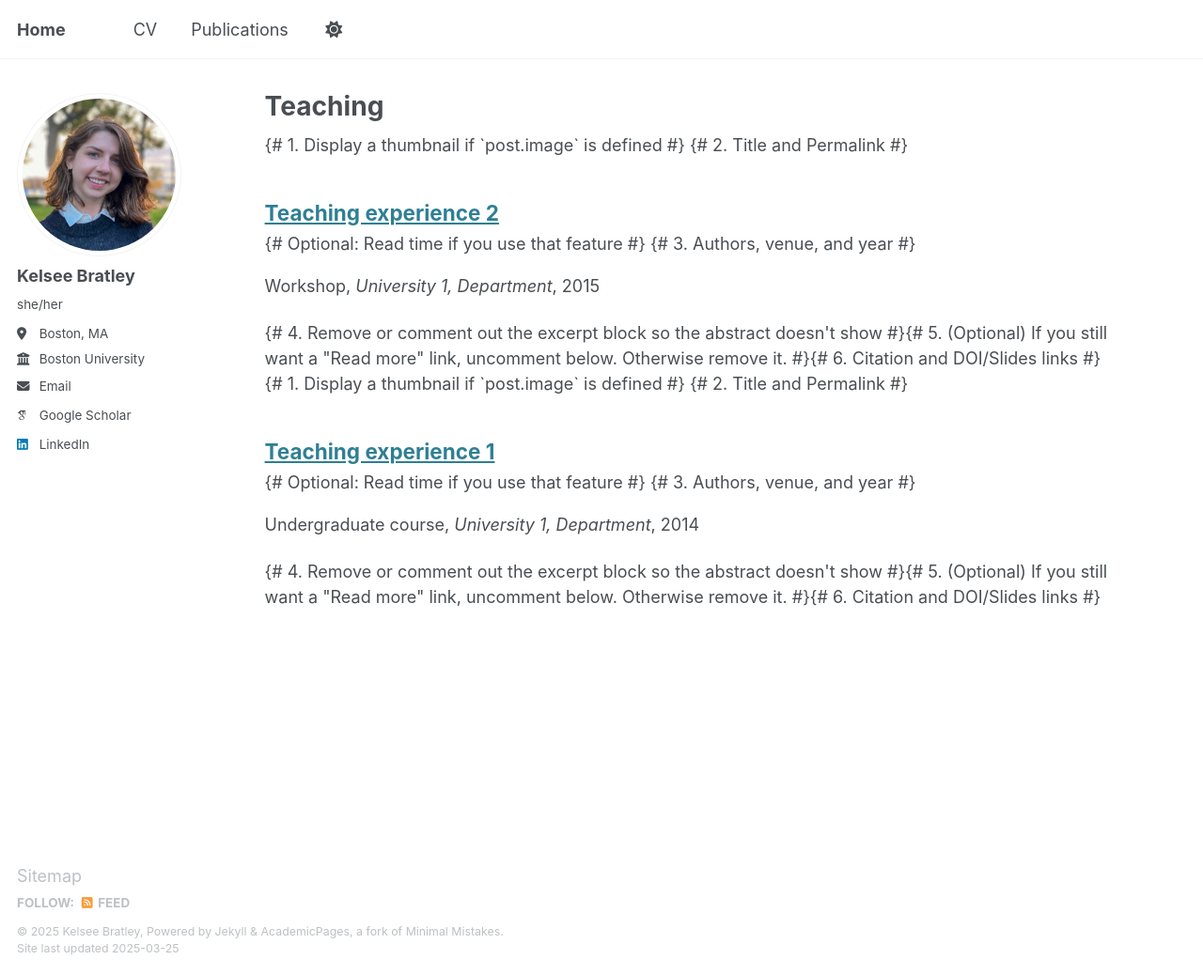
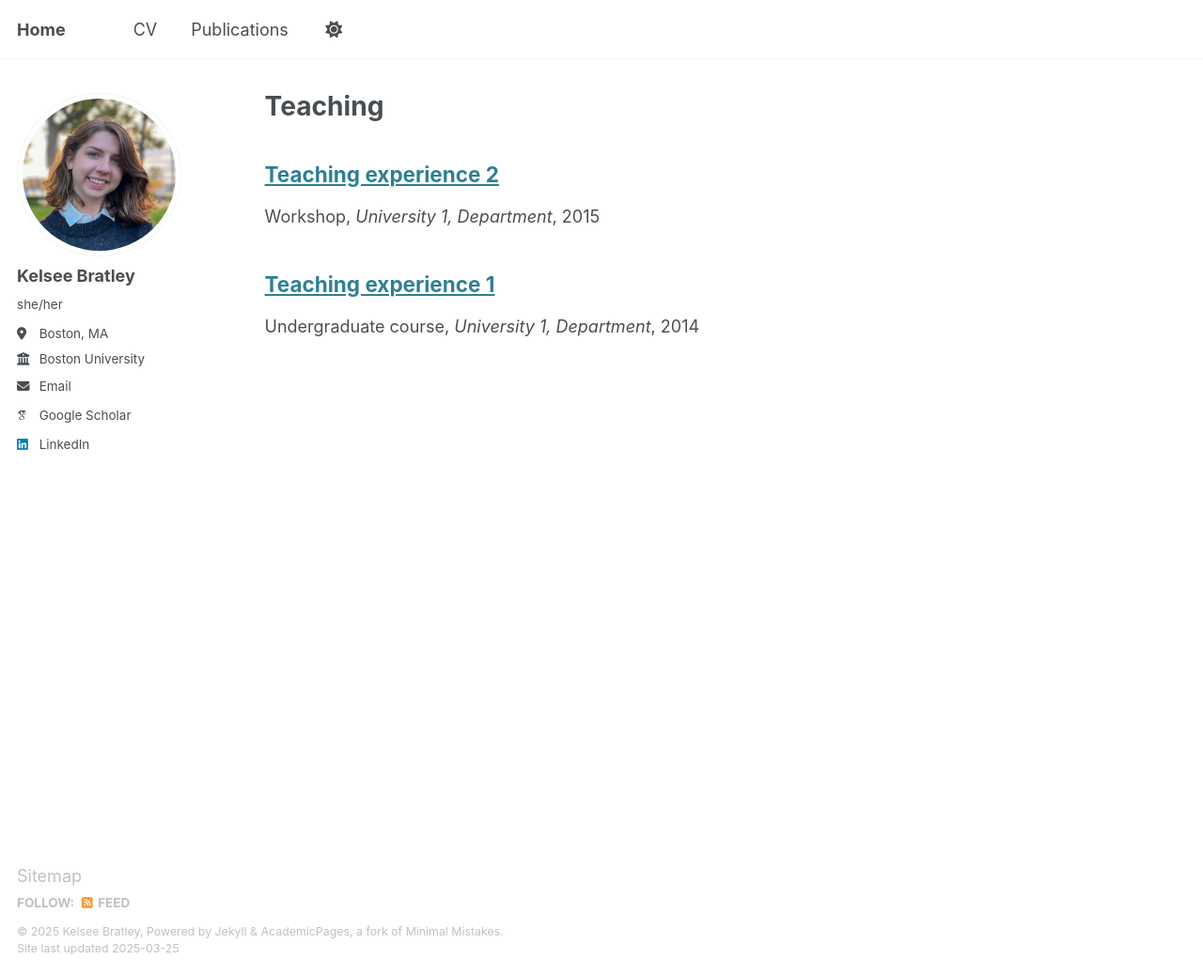
Before and after one commit to kbratley/kbratley.github.io, a Jekyll site: the page built from _pages/teaching.html, in a window 1280 px wide and 1038 px high. Shown: the whole window at 94% size. Built offline with Jekyll 4.4.1, drawn with Linux system fonts in a browser that asks for light colours; some web fonts are replaced.

Commit message:
Update archive-single.html

```diff
--- a/_includes/archive-single.html
+++ b/_includes/archive-single.html
@@ -15,14 +15,15 @@
 <div class="{{ include.type | default: "list" }}__item">
   <article class="archive__item" itemscope itemtype="http://schema.org/CreativeWork">
 
-    {# 1. Display a thumbnail if `post.image` is defined #}
+    {% comment %}
+      Display a thumbnail if `post.image` is defined
+    {% endcomment %}
     {% if post.image %}
       <div class="archive__item-teaser" style="float: left; margin-right: 1rem; max-width: 120px;">
         <img src="{{ post.image | prepend: base_path }}" alt="Thumbnail" style="width: 100%;">
       </div>
     {% endif %}
 
-    {# 2. Title and Permalink #}
     <h2 class="archive__item-title" itemprop="headline">
       {% if post.link %}
         <a href="{{ post.link }}">{{ title }}</a>
@@ -35,7 +36,6 @@
       {% endif %}
     </h2>
 
-    {# Optional: Read time if you use that feature #}
     {% if post.read_time %}
       <p class="page__meta">
         <i class="fa fa-clock" aria-hidden="true"></i>
@@ -43,16 +43,13 @@
       </p>
     {% endif %}
 
-    {# 3. Authors, venue, and year #}
     {% if post.collection == 'teaching' %}
-      <p> {{ post.type }}, <i>{{ post.venue }}</i>, {{ post.date | default: "1900-01-01" | date: "%Y" }} </p>
+      <p>{{ post.type }}, <i>{{ post.venue }}</i>, {{ post.date | default: "1900-01-01" | date: "%Y" }}</p>
     {% elsif post.collection == 'publications' %}
       {% if post.authors %}
         <p class="pub-authors">{{ post.authors }}</p>
       {% endif %}
-      <p>
-        <i>{{ post.venue }}</i>, {{ post.date | default: "1900-01-01" | date: "%Y" }}
-      </p>
+      <p><i>{{ post.venue }}</i>, {{ post.date | default: "1900-01-01" | date: "%Y" }}</p>
     {% elsif post.date %}
       <p class="page__date">
         <strong>
@@ -65,25 +62,18 @@
       </p>
     {% endif %}
 
-    {# 4. Remove or comment out the excerpt block so the abstract doesn't show #}
+    {% comment %}
+      Remove or comment out excerpt code so the abstract doesn't show on the listing:
+    {% endcomment %}
     {%- comment -%}
     {% if post.excerpt %}
-      <p class="archive__item-excerpt" itemprop="description">
-        {{ post.excerpt | markdownify }}
-      </p>
+      <p class="archive__item-excerpt" itemprop="description">{{ post.excerpt | markdownify }}</p>
     {% endif %}
     {%- endcomment -%}
 
-    {# 5. (Optional) If you still want a "Read more" link, uncomment below. Otherwise remove it. #}
-    {%- comment -%}
-    <p>
-      <strong>
-        <a href="{{ base_path }}{{ post.url }}" rel="permalink">Read more</a>
-      </strong>
-    </p>
-    {%- endcomment -%}
-
-    {# 6. Citation and DOI/Slides links #}
+    {% comment %}
+      Citation & DOI (and optional slides)
+    {% endcomment %}
     {% if post.citation and post.paperurl and post.slidesurl %}
       <p>
         Recommended citation: {{ post.citation }}<br />
```
